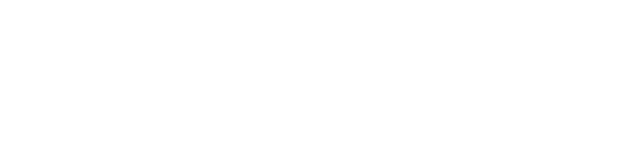
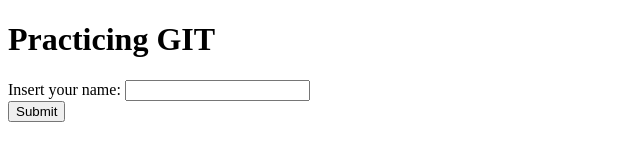
Before and after one commit to andreshern7/learning-git, a plain HTML site: page index.html in a window 1280 px wide. Shown: the whole page, without its empty margins (0-640 px from the left). Drawn offline with Linux system fonts and the light colour scheme.

Commit message:
adding HTML function

```diff
--- a/index.html
+++ b/index.html
@@ -4,9 +4,12 @@
     <meta charset="UTF-8">
     <meta http-equiv="X-UA-Compatible" content="IE=edge">
     <meta name="viewport" content="width=device-width, initial-scale=1.0">
-    <title>Document</title>
+    <title>PAGE TITLE</title>
 </head>
 <body>
-
+    <h1>Practicing GIT</h1>
+    <label for="text">Insert your name: </label>
+    <input type="text" name="name"><br>
+    <input type="submit">
 </body>
 </html>
```
